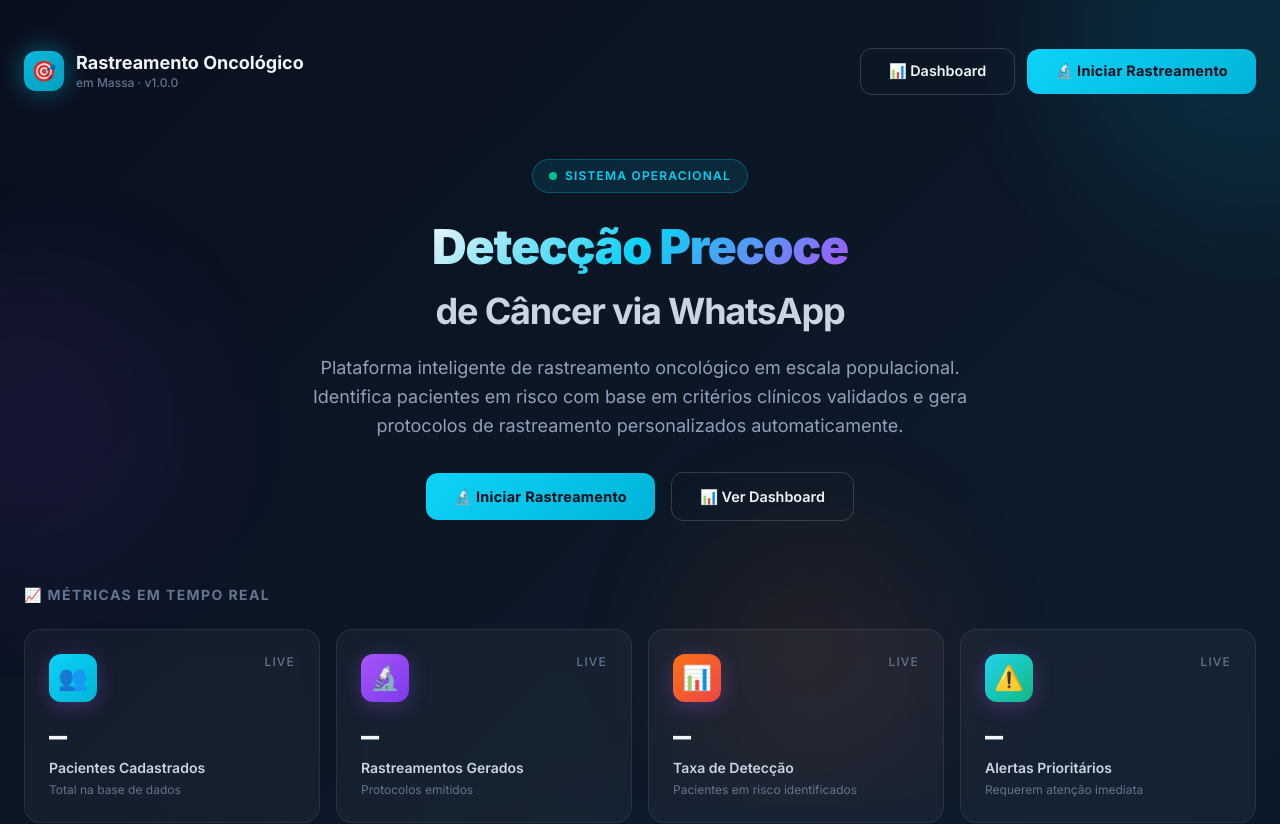
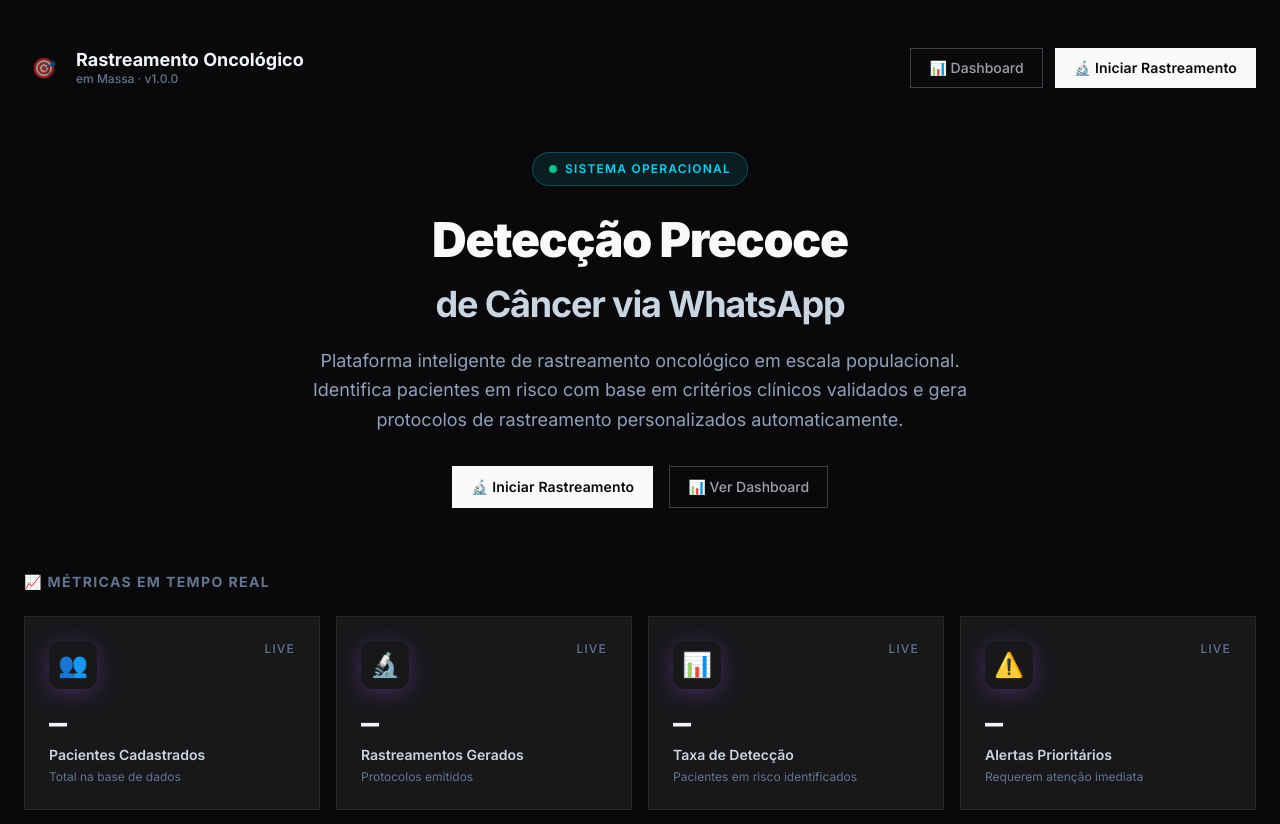
Before and after one commit to gabrielquixabeira96-tec/antigravity-app, a Next.js app: page / in a window 1280 px wide. Shown: the top 824 px of the page. Built offline with nearby package versions, Linux system fonts and the light colour scheme.

Commit message:
feat: add app/globals.css

```diff
--- a/app/globals.css
+++ b/app/globals.css
@@ -1,35 +1,41 @@
 @import "tailwindcss";
 
 /* ============================================================
-   Design System — Rastreamento Oncológico em Massa
+   Design System — Dark Mode Absoluto
    ============================================================ */
 
 :root {
   --font-inter: 'Inter', sans-serif;
 
-  /* Paleta de cores */
-  --color-bg-primary: #0a0f1e;
-  --color-bg-secondary: #0d1b2a;
-  --color-bg-card: rgba(255, 255, 255, 0.04);
-  --color-bg-card-hover: rgba(255, 255, 255, 0.07);
-  --color-border: rgba(255, 255, 255, 0.08);
-  --color-border-hover: rgba(255, 255, 255, 0.16);
+  /* Superfícies */
+  --bg-base:    #09090b;
+  --bg-surface: #18181b;
+  --bg-subtle:  #27272a;
 
-  /* Gradientes de acento */
-  --gradient-teal: linear-gradient(135deg, #0ed2f7 0%, #00b4d8 100%);
-  --gradient-coral: linear-gradient(135deg, #f97316 0%, #ef4444 100%);
-  --gradient-purple: linear-gradient(135deg, #a855f7 0%, #7c3aed 100%);
-  --gradient-green: linear-gradient(135deg, #22d3ee 0%, #10b981 100%);
-  --gradient-hero: linear-gradient(135deg, #0a0f1e 0%, #0d1b2a 50%, #0a1628 100%);
+  /* Bordas */
+  --border:        #27272a;
+  --border-strong: #3f3f46;
 
   /* Texto */
-  --color-text-primary: #f1f5f9;
-  --color-text-secondary: #94a3b8;
-  --color-text-muted: #475569;
+  --text-primary:   #fafafa;
+  --text-secondary: #a1a1aa;
+  --text-muted:     #52525b;
+  --text-dim:       #3f3f46;
 
-  /* Animações */
-  --transition-base: 0.2s ease;
-  --transition-smooth: 0.35s cubic-bezier(0.4, 0, 0.2, 1);
+  /* Status médico — semânticos, saturação baixa */
+  --urgent-bg:     rgba(239, 68, 68, 0.07);
+  --urgent-border: rgba(239, 68, 68, 0.18);
+  --urgent-text:   #fca5a5;
+
+  --high-bg:     rgba(249, 115, 22, 0.07);
+  --high-border: rgba(249, 115, 22, 0.18);
+  --high-text:   #fdba74;
+
+  --ok-bg:     rgba(34, 197, 94, 0.06);
+  --ok-border: rgba(34, 197, 94, 0.16);
+  --ok-text:   #86efac;
+
+  --transition: 0.12s ease;
 }
 
 /* ============================================================
@@ -45,8 +51,8 @@
 }
 
 body {
-  background-color: var(--color-bg-primary);
-  color: var(--color-text-primary);
+  background-color: var(--bg-base);
+  color: var(--text-primary);
   font-family: var(--font-inter), system-ui, -apple-system, sans-serif;
   line-height: 1.6;
   -webkit-font-smoothing: antialiased;
@@ -54,105 +60,17 @@
 }
 
 /* ============================================================
-   Utilitários de fundo com blur (glassmorphism)
+   Painel — substitui glass-card
    ============================================================ */
 
 .glass-card {
-  background: var(--color-bg-card);
-  border: 1px solid var(--color-border);
-  backdrop-filter: blur(12px);
-  -webkit-backdrop-filter: blur(12px);
-  border-radius: 16px;
-  transition: background var(--transition-smooth), border-color var(--transition-smooth), transform var(--transition-smooth);
+  background: var(--bg-surface);
+  border: 1px solid var(--border);
+  transition: border-color var(--transition);
 }
 
 .glass-card:hover {
-  background: var(--color-bg-card-hover);
-  border-color: var(--color-border-hover);
-  transform: translateY(-2px);
-}
-
-/* ============================================================
-   Animações
-   ============================================================ */
-
-@keyframes fadeInUp {
-  from {
-    opacity: 0;
-    transform: translateY(24px);
-  }
-  to {
-    opacity: 1;
-    transform: translateY(0);
-  }
-}
-
-@keyframes pulse-glow {
-  0%, 100% { opacity: 1; box-shadow: 0 0 16px rgba(14, 210, 247, 0.3); }
-  50% { opacity: 0.8; box-shadow: 0 0 32px rgba(14, 210, 247, 0.6); }
-}
-
-@keyframes float {
-  0%, 100% { transform: translateY(0px); }
-  50% { transform: translateY(-8px); }
-}
-
-@keyframes rotate-slow {
-  from { transform: rotate(0deg); }
-  to { transform: rotate(360deg); }
-}
-
-.animate-fade-in-up {
-  animation: fadeInUp 0.6s ease both;
-}
-
-.animate-fade-in-up-delay-1 {
-  animation: fadeInUp 0.6s ease 0.1s both;
-}
-
-.animate-fade-in-up-delay-2 {
-  animation: fadeInUp 0.6s ease 0.2s both;
-}
-
-.animate-fade-in-up-delay-3 {
-  animation: fadeInUp 0.6s ease 0.3s both;
-}
-
-.animate-fade-in-up-delay-4 {
-  animation: fadeInUp 0.6s ease 0.4s both;
-}
-
-.animate-pulse-glow {
-  animation: pulse-glow 2.5s ease-in-out infinite;
-}
-
-.animate-float {
-  animation: float 3.5s ease-in-out infinite;
-}
-
-/* ============================================================
-   Gradientes de texto
-   ============================================================ */
-
-.text-gradient-teal {
-  background: var(--gradient-teal);
-  -webkit-background-clip: text;
-  -webkit-text-fill-color: transparent;
-  background-clip: text;
-}
-
-.text-gradient-coral {
-  background: var(--gradient-coral);
-  -webkit-background-clip: text;
-  -webkit-text-fill-color: transparent;
-  background-clip: text;
-}
-
-.text-gradient-hero {
-  background: linear-gradient(135deg, #f1f5f9 0%, #0ed2f7 50%, #a855f7 100%);
-  -webkit-background-clip: text;
-  -webkit-text-fill-color: transparent;
-  background-clip: text;
+  border-color: var(--border-strong);
 }
 
 /* ============================================================
@@ -163,44 +81,49 @@
   display: inline-flex;
   align-items: center;
   gap: 8px;
-  padding: 12px 28px;
-  background: var(--gradient-teal);
-  color: #0a0f1e;
-  font-weight: 700;
-  font-size: 0.9rem;
-  letter-spacing: 0.02em;
-  border-radius: 12px;
-  border: none;
+  padding: 9px 18px;
+  background: var(--text-primary);
+  color: var(--bg-base);
+  font-weight: 600;
+  font-size: 0.875rem;
+  letter-spacing: 0.01em;
+  border: 1px solid transparent;
+  border-radius: 0;
   cursor: pointer;
-  transition: transform var(--transition-smooth), box-shadow var(--transition-smooth);
+  transition: background var(--transition);
   text-decoration: none;
 }
 
 .btn-primary:hover {
-  transform: translateY(-2px);
-  box-shadow: 0 8px 32px rgba(14, 210, 247, 0.4);
+  background: #e4e4e7;
+}
+
+.btn-primary:disabled,
+.btn-primary[disabled] {
+  opacity: 0.3;
+  cursor: not-allowed;
+  pointer-events: none;
 }
 
 .btn-secondary {
   display: inline-flex;
   align-items: center;
   gap: 8px;
-  padding: 12px 28px;
+  padding: 9px 18px;
   background: transparent;
-  color: var(--color-text-primary);
-  font-weight: 600;
-  font-size: 0.9rem;
-  border-radius: 12px;
-  border: 1px solid var(--color-border-hover);
+  color: var(--text-secondary);
+  font-weight: 500;
+  font-size: 0.875rem;
+  border-radius: 0;
+  border: 1px solid var(--border-strong);
   cursor: pointer;
-  transition: background var(--transition-smooth), border-color var(--transition-smooth), transform var(--transition-smooth);
+  transition: color var(--transition), border-color var(--transition);
   text-decoration: none;
 }
 
 .btn-secondary:hover {
-  background: var(--color-bg-card-hover);
-  border-color: rgba(14, 210, 247, 0.4);
-  transform: translateY(-2px);
+  color: var(--text-primary);
+  border-color: var(--text-secondary);
 }
 
 /* ============================================================
@@ -211,43 +134,70 @@
   display: inline-flex;
   align-items: center;
   gap: 6px;
-  padding: 4px 12px;
-  border-radius: 9999px;
-  font-size: 0.75rem;
-  font-weight: 600;
-  letter-spacing: 0.05em;
+  padding: 3px 10px;
+  font-size: 0.7rem;
+  font-weight: 700;
+  letter-spacing: 0.08em;
   text-transform: uppercase;
+  border-radius: 0;
 }
 
 .status-badge.ok {
-  background: rgba(16, 185, 129, 0.15);
-  color: #10b981;
-  border: 1px solid rgba(16, 185, 129, 0.25);
+  background: var(--ok-bg);
+  color: var(--ok-text);
+  border: 1px solid var(--ok-border);
 }
 
 .status-badge.degraded {
-  background: rgba(249, 115, 22, 0.15);
-  color: #f97316;
-  border: 1px solid rgba(249, 115, 22, 0.25);
+  background: var(--urgent-bg);
+  color: var(--urgent-text);
+  border: 1px solid var(--urgent-border);
 }
 
 /* ============================================================
-   Scrollbar customizada
+   Scrollbar
    ============================================================ */
 
 ::-webkit-scrollbar {
-  width: 6px;
+  width: 4px;
 }
 
 ::-webkit-scrollbar-track {
-  background: var(--color-bg-secondary);
+  background: var(--bg-base);
 }
 
 ::-webkit-scrollbar-thumb {
-  background: rgba(14, 210, 247, 0.3);
-  border-radius: 9999px;
+  background: var(--border-strong);
 }
 
 ::-webkit-scrollbar-thumb:hover {
-  background: rgba(14, 210, 247, 0.5);
+  background: var(--text-muted);
 }
+
+/* ============================================================
+   Animações
+   ============================================================ */
+
+@keyframes fadeIn {
+  from { opacity: 0; transform: translateY(6px); }
+  to   { opacity: 1; transform: translateY(0); }
+}
+
+@keyframes blink {
+  0%, 100% { opacity: 1; }
+  50%       { opacity: 0.35; }
+}
+
+@keyframes loadingDot {
+  0%, 80%, 100% { opacity: 0.2; }
+  40%            { opacity: 1; }
+}
+
+.animate-fade-in-up         { animation: fadeIn 0.3s ease both; }
+.animate-fade-in-up-delay-1 { animation: fadeIn 0.3s ease 0.05s both; }
+.animate-fade-in-up-delay-2 { animation: fadeIn 0.3s ease 0.10s both; }
+.animate-fade-in-up-delay-3 { animation: fadeIn 0.3s ease 0.15s both; }
+.animate-fade-in-up-delay-4 { animation: fadeIn 0.3s ease 0.20s both; }
+
+.animate-pulse-glow { animation: blink 2.5s ease-in-out infinite; }
+.animate-float      { animation: blink 2s   ease-in-out infinite; }
```
